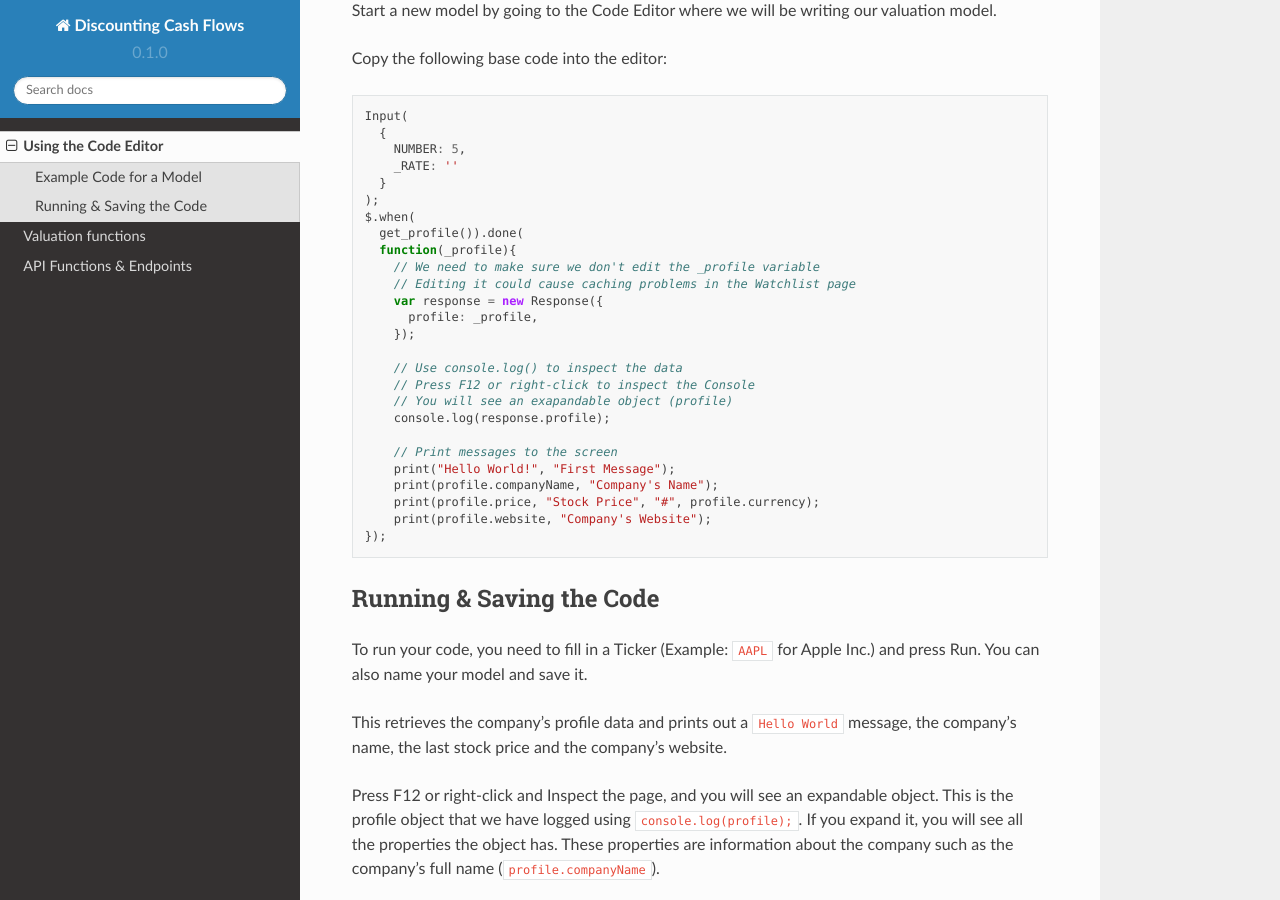
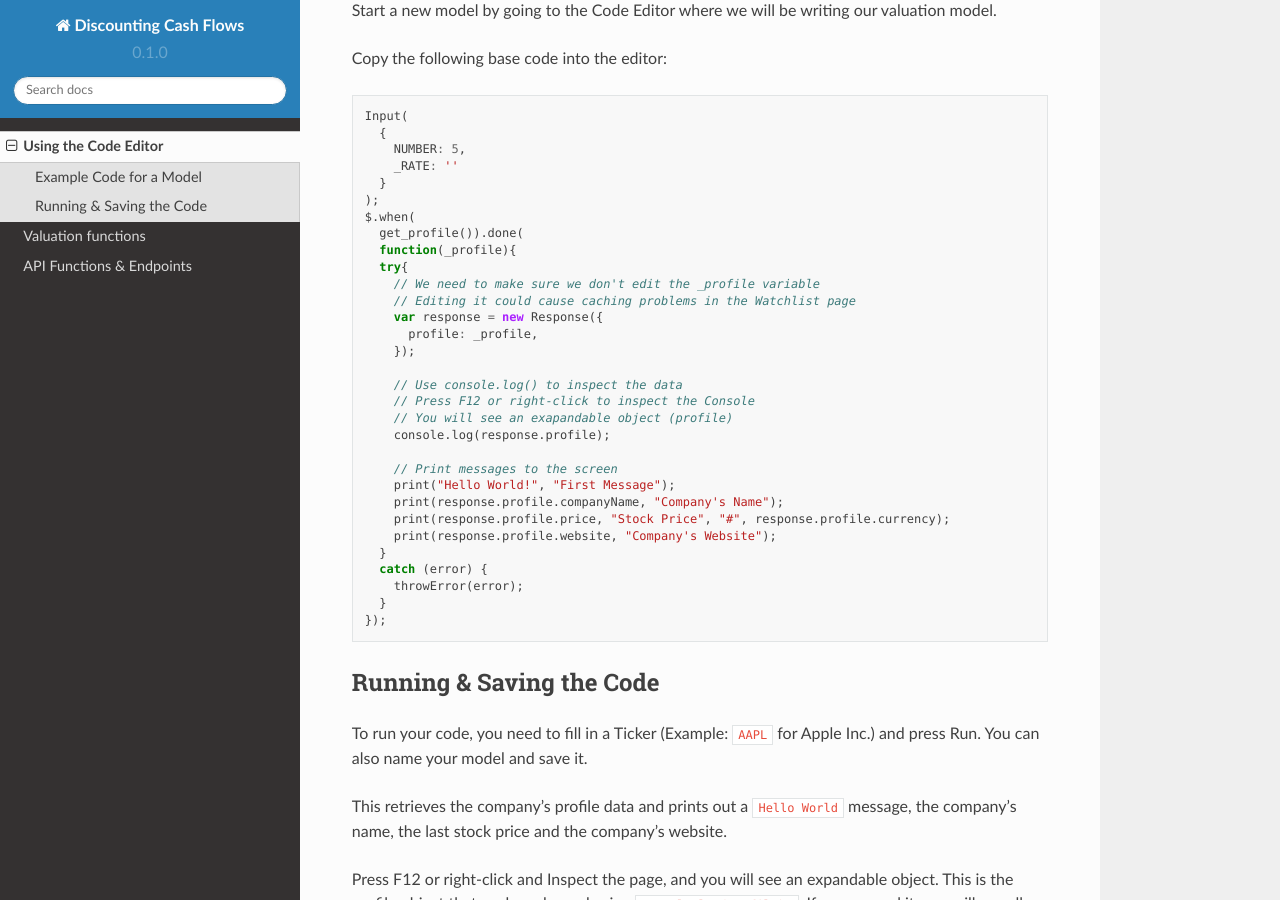
Before and after one commit to DiscountingCashFlows/readthedocs, a Sphinx documentation site: the page built from docs/source/usage.rst, in a window 1280 px wide and 900 px high, scrolled down 265 px. Built offline with Sphinx 7.4.7 and the Read the Docs theme 2.0.0, drawn with Linux system fonts in a browser that asks for light colours.

Commit message:
Update usage.rst

```diff
--- a/docs/source/usage.rst
+++ b/docs/source/usage.rst
@@ -23,6 +23,7 @@ Copy the following base code into the editor:
   $.when(
     get_profile()).done(
     function(_profile){
+    try{
       // We need to make sure we don't edit the _profile variable
       // Editing it could cause caching problems in the Watchlist page
       var response = new Response({
@@ -36,9 +37,13 @@ Copy the following base code into the editor:
 
       // Print messages to the screen
       print("Hello World!", "First Message");
-      print(profile.companyName, "Company's Name");
-      print(profile.price, "Stock Price", "#", profile.currency);
-      print(profile.website, "Company's Website");
+      print(response.profile.companyName, "Company's Name");
+      print(response.profile.price, "Stock Price", "#", response.profile.currency);
+      print(response.profile.website, "Company's Website");
+    }
+    catch (error) {
+      throwError(error);
+    }
   });
 
 Running & Saving the Code
```
